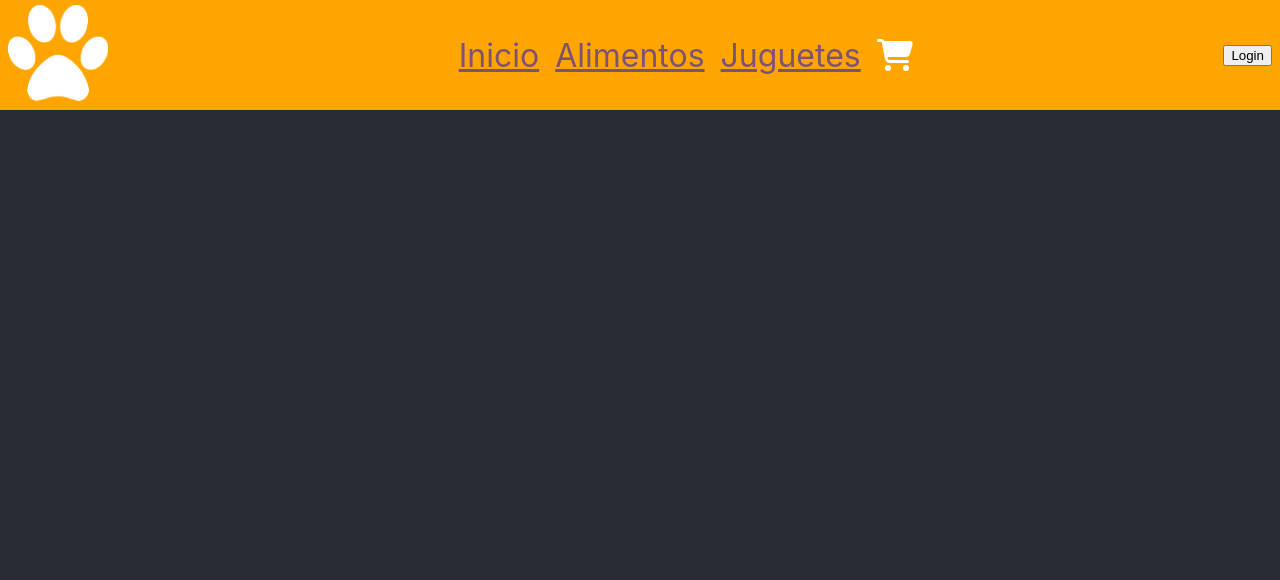
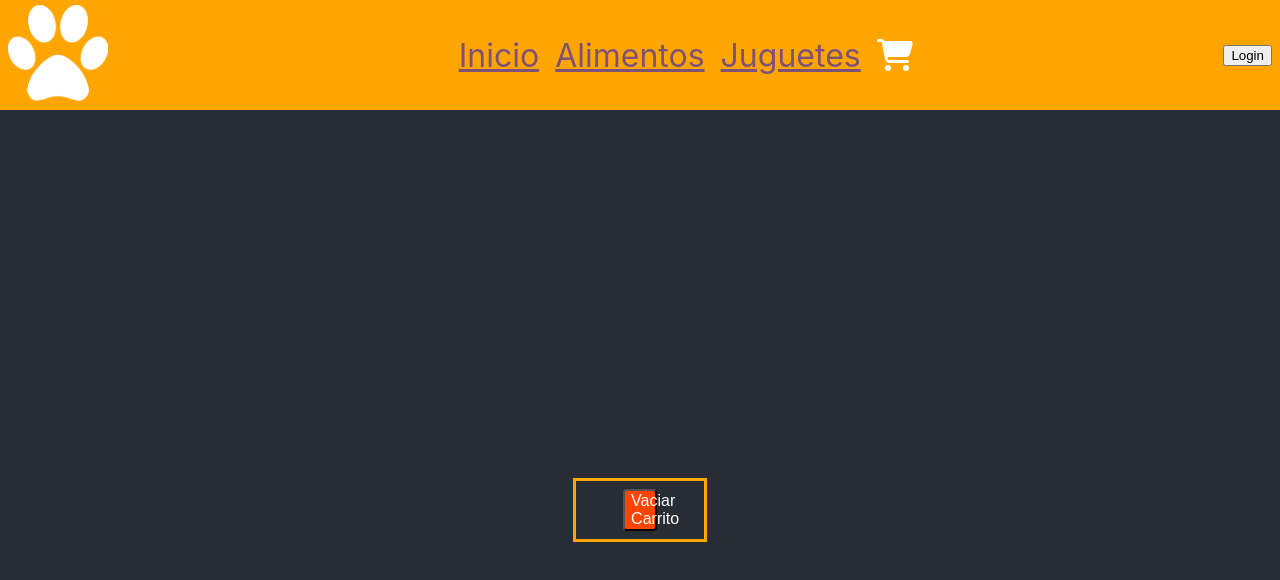
Before and after one commit to nicoladaga/ejercitacionReact, a React (Create React App) app: page /carrito in a window 1280 px wide. Shown: the top 580 px of the page. Built offline with nearby package versions, Linux system fonts and the light colour scheme.

Commit message:
desafio cartContext

```diff
--- a/src/App.js
+++ b/src/App.js
@@ -4,25 +4,28 @@
 import ItemListContainer from './components/ItemListContainer/ItemListContainer';
 import ItemDetailContainer from './components/ItemDetailContainer/ItemDetailContainer';
 import { BrowserRouter, Routes, Route } from 'react-router-dom'
+import { CartProvider } from './context/CartContext';
+import CartContainer from './components/CartContainer/CartContainer';
 
 function App() {
   return (
+    <CartProvider>
       <BrowserRouter>
         <div className="App">
-
           <NavBar />
           <div className="App-body">
             <Routes>
-
-              <Route path='/' element={<ItemListContainer greeting="Bienvenido a Tu Amigo Fiel" />}/>
-              <Route path='/productos' element={<ItemListContainer greeting="Bienvenido a Tu Amigo Fiel" />}/>
-              <Route path='/productos/:segmentoId' element={<ItemListContainer greeting="Bienvenido a Tu Amigo Fiel" />}/>
-              <Route path="/detalle/:productId" element={<ItemDetailContainer/>}/>
-
+              <Route path='/' element={<ItemListContainer greeting="Bienvenido a Tu Amigo Fiel" />} />
+              <Route path='/productos' element={<ItemListContainer greeting="Bienvenido a Tu Amigo Fiel" />} />
+              <Route path='/productos/:segmentoId' element={<ItemListContainer greeting="Bienvenido a Tu Amigo Fiel" />} />
+              <Route path="/detalle/:productId" element={<ItemDetailContainer />} />
+              <Route path="/carrito" element={<CartContainer/>} />
             </Routes>
           </div>
         </div>
       </BrowserRouter>
+    </CartProvider>
+
   );
 }
 
--- /dev/null
+++ b/src/components/CartContainer/CartContainer.css
@@ -0,0 +1,33 @@
+.contenedorCarrito{
+    border-style: solid;
+    border-color: orange;
+    padding: 0.5rem;
+    width:max-content
+}
+
+.contenedorCarrito-items{
+    display: flex;
+    flex-flow: row nowrap;
+    border-bottom: solid;
+    border-color: orange;
+
+}
+
+.contenedorCarrito-botonRemover{
+    margin-left: 0.5rem;
+    height: 50%;
+    align-self: center;
+    background-color: orangered;
+    color: white;
+    border-radius: 30%;
+    cursor: pointer;
+}
+
+.contenedorCarrito-botonVaciar{
+    background-color: orangered;
+    color: white;
+    border-radius: 10%;
+    cursor: pointer;
+    width: 30%;
+    font-size:medium;
+}
--- /dev/null
+++ b/src/components/CartContainer/CartContainer.js
@@ -0,0 +1,26 @@
+import React, { useContext } from 'react'
+import { CartContext } from '../../context/CartContext'
+import './CartContainer.css'
+
+const CartContainer = () => {
+    const {productCartList, removeItem, clear} = useContext(CartContext);
+
+    return (
+        <>
+            <div className='contenedorCarrito'>
+                {productCartList.map(item=>(
+                    <>
+                        <div className='contenedorCarrito-items'>
+                            <p>item: {item.nombre} cantidad: {item.quantity} precio: {item.precio}</p>
+                            <button className='contenedorCarrito-botonRemover' onClick={()=>removeItem(item.id)}>x</button>
+                        </div>
+
+                    </>
+                ))}
+                <button className='contenedorCarrito-botonVaciar' onClick={()=>clear()}>Vaciar Carrito</button>
+            </div>
+        </>
+    )
+}
+
+export default CartContainer
--- a/src/components/ItemCount/ItemCount.js
+++ b/src/components/ItemCount/ItemCount.js
@@ -4,6 +4,7 @@
 
 const ItemCount = ({ stock, initial, onAdd }) => {
     //inicializo los estados del valor inicial
+
     const [valorInicial, setValorInicial] = useState(initial);
 
 
--- a/src/components/ItemDetail/ItemDetail.js
+++ b/src/components/ItemDetail/ItemDetail.js
@@ -1,13 +1,26 @@
 import './ItemDetail.css'
 import ItemCount from '../ItemCount/ItemCount'
+import {useContext} from 'react'
+import { CartContext } from '../../context/CartContext'
+
 const ItemDetail = ({ item }) => {
+    const {productCartList, isInCart, addItem} = useContext(CartContext);
+
+    const itemStock = ()=> {
+        if(isInCart(item.id)){
+            const productoExistente = productCartList.find(producto => producto.id === item.id)
+            return item.stock - productoExistente.quantity
+        }else{
+            return item.stock
+        }
+    }
 
 
 
     const onAdd = (unidades) => {
 
-
         alert(`Se agregaron ${unidades} unidades de ${item.nombre} al carrito`)
+        addItem(item, unidades)
     }
 
     return (
@@ -19,7 +32,7 @@
                 <h4>{item.nombre}</h4>
                 <h5>{item.precio}</h5>
                 <p className="descripcion-detail"> {item.descripcion}</p>
-                <ItemCount stock={item.stock} initial={1} onAdd={onAdd}/>
+                <ItemCount stock={itemStock()} initial={1} onAdd={onAdd}/>
             </div>
 
 
--- a/src/components/ItemList/ItemList.js
+++ b/src/components/ItemList/ItemList.js
@@ -1,7 +1,19 @@
 import Item from "../Item/Item"
-
+import { CartContext } from "../../context/CartContext";
+import {useContext} from 'react'
 
 const ItemList = ({ itemList }) => {
+
+    const {productCartList, isInCart} = useContext(CartContext);
+
+    const itemStock = (item)=> {
+        if(isInCart(item.id)){
+            const productoExistente = productCartList.find(producto => producto.id === item.id)
+            return item.stock - productoExistente.quantity
+        }else{
+            return item.stock
+        }
+    }
 
     return (
         <>
@@ -14,7 +26,7 @@
                 imagen={producto.imagen}
                 nombre={producto.nombre}
                 precio={producto.precio}
-                stock={producto.stock}
+                stock={itemStock(producto)}
                 />
             )
             })}
--- /dev/null
+++ b/src/context/CartContext.js
@@ -0,0 +1,58 @@
+import React from 'react'
+import { useState } from 'react';
+
+export const CartContext = React.createContext();
+
+export const CartProvider = ({children}) =>{
+
+    const [productCartList, setProductCartList] = useState([]);
+
+    const removeItem = (itemId) => {
+
+        const newArreglo = productCartList.filter(product=>product.id !== itemId);
+        setProductCartList(newArreglo);
+    }
+
+    const clear = () => {
+        setProductCartList([])
+    }
+
+    const isInCart = (id) =>{
+
+        const enCarrito = productCartList.find(producto => producto.id === id);
+        return enCarrito;
+    }
+
+    const addItem = (item, quantity) =>{
+
+        const newProduct ={
+            id: item.id,
+            nombre: item.nombre,
+            quantity: quantity,
+            precio: item.precio,
+
+        }
+
+        if (isInCart(newProduct.id)){
+
+            const productoExistente = productCartList.find(producto => producto.id === newProduct.id)
+            const nuevoArreglo = productCartList.filter(product=>product.id !== newProduct.id);
+            newProduct.quantity += productoExistente.quantity;
+            nuevoArreglo.push(newProduct)
+            setProductCartList(nuevoArreglo)
+
+        }else{
+            const newArreglo = [...productCartList]
+            newArreglo.push(newProduct);
+            setProductCartList(newArreglo)
+        }
+
+
+    }
+
+    return(
+        <CartContext.Provider value={{productCartList, addItem, removeItem, clear, isInCart}}>
+            {children}
+        </CartContext.Provider>
+    )
+}
```
Lines whose indentation alone changed are shown as unchanged.
